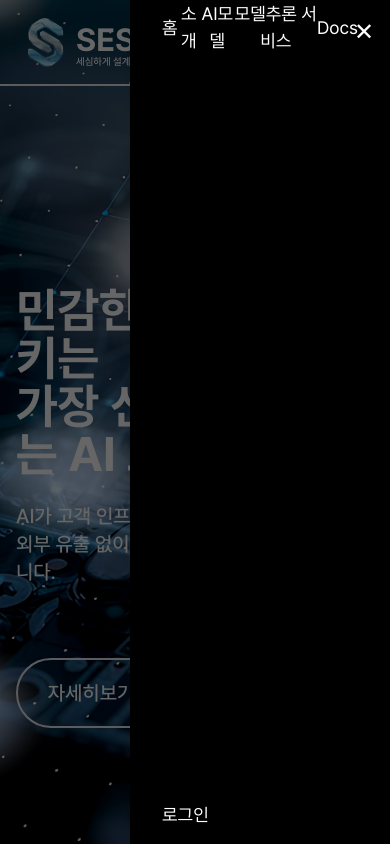
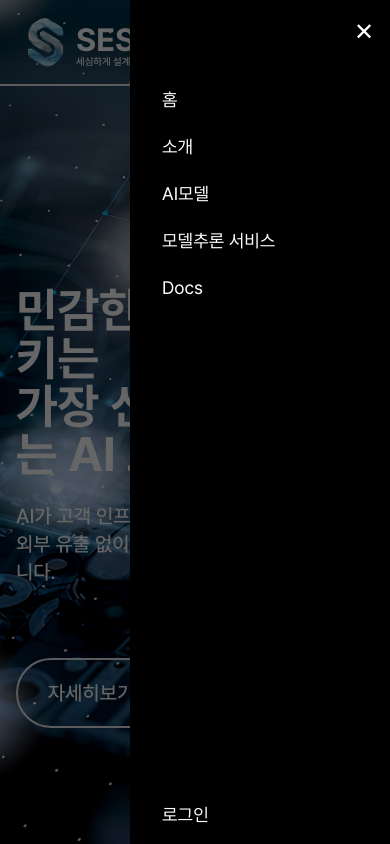
Before and after one commit to shunnnl/SESIM, a React (Vite) app in the folder fe/sesim/: page / in a window 390 px wide. Both pictures are taken after a click on the button "메뉴 열기". Built offline with nearby package versions, Linux system fonts and the light colour scheme.

Commit message:
feat: 반응형 사이드 네비게이션 바 구현 [S12P31S109-131]

```diff
--- a/fe/sesim/src/components/Navbar/Navbar.tsx
+++ b/fe/sesim/src/components/Navbar/Navbar.tsx
@@ -2,9 +2,21 @@ import React, { useState } from 'react';
 import { Link } from 'react-router-dom';
 import { SesimLogo } from './SesimLogo';
 
-const NavbarMenu: React.FC<{ onClickMenu?: () => void }> = ({ onClickMenu }) => {
+const NavbarMenu: React.FC = () => {
     return (
         <div className="nav-menu flex lg:gap-[60px] md:gap-[20px] text-[18px] text-white px-8 items-center justify-center text-center">
+            <Link to="/">홈</Link>
+            <Link to="/about">소개</Link>
+            <Link to="/ai-model">AI모델</Link>
+            <Link to="/model-inference-service">모델추론 서비스</Link>
+            <Link to="/docs">Docs</Link>
+        </div>
+    );
+};
+
+const SidebarMenu: React.FC<{ onClickMenu?: () => void }> = ({ onClickMenu }) => {
+    return (
+        <div className="flex flex-col gap-[20px] text-[18px] text-white px-8 pt-[86px]">
             <Link to="/" onClick={onClickMenu}>홈</Link>
             <Link to="/about" onClick={onClickMenu}>소개</Link>
             <Link to="/ai-model" onClick={onClickMenu}>AI모델</Link>
@@ -39,7 +51,7 @@ export const Navbar: React.FC = () => {
                     {/* 사이드바 */}
                     <div className="ml-auto w-2/3 max-w-xs h-full bg-black shadow-lg flex flex-col animate-slideInRight relative">
                         <button className="absolute top-4 right-4 text-white text-2xl" onClick={() => setSidebarOpen(false)} aria-label="메뉴 닫기">✕</button>
-                        <NavbarMenu onClickMenu={() => setSidebarOpen(false)} />
+                        <SidebarMenu onClickMenu={() => setSidebarOpen(false)} />
                         <div className="px-8 py-4 mt-auto">
                             <button className="text-white text-[18px] w-full text-left">로그인</button>
                         </div>
@@ -49,18 +61,3 @@ export const Navbar: React.FC = () => {
         </nav>
     );
 };
-
-// tailwind.config.js에 아래 애니메이션 추가 필요
-// theme: {
-//   extend: {
-//     keyframes: {
-//       slideInRight: {
-//         '0%': { transform: 'translateX(100%)' },
-//         '100%': { transform: 'translateX(0)' },
-//       },
-//     },
-//     animation: {
-//       slideInRight: 'slideInRight 0.3s ease-out',
-//     },
-//   },
-// },
```
